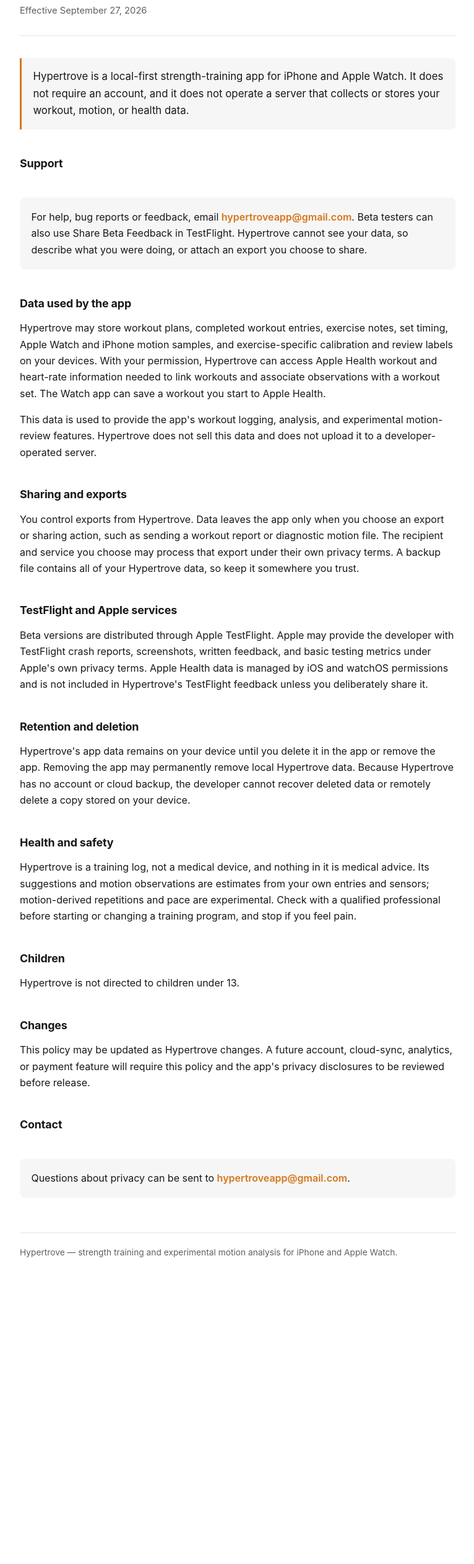
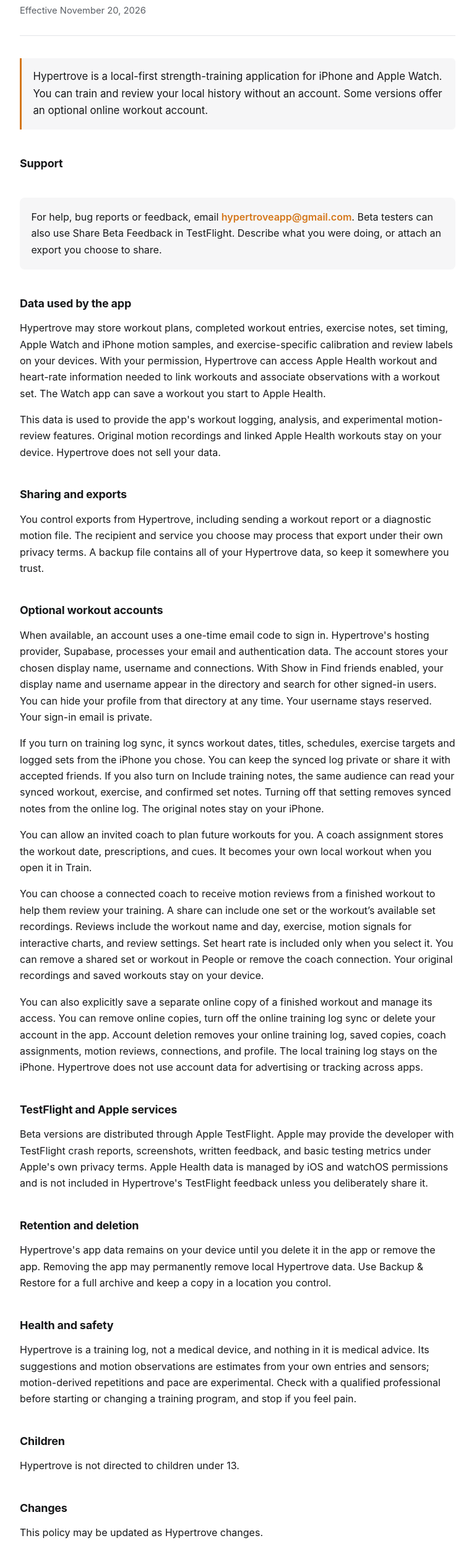
Before and after one commit to williamtmurray/hypertrove-privacy, a plain HTML site: page index.html in a window 1280 px wide. Shown: the part 126-2650 px from the top of the page at 62% size, without its empty margins (256-1022 px from the left). Before the commit the page ends 2239 px from the top, so only its background shows below. Drawn offline with Linux system fonts and the light colour scheme.

Commit message:
Describe optional Hypertrove accounts and coach sharing

```diff
--- a/index.html
+++ b/index.html
@@ -89,92 +89,63 @@
 <header>
   <p class="eyebrow">Hypertrove</p>
   <h1>Privacy Policy &amp; Support</h1>
-  <p class="effective">Effective September 27, 2026</p>
+  <p class="effective">Effective November 20, 2026</p>
 </header>
 
-<p class="lede">
-  Hypertrove is a local-first strength-training app for iPhone and Apple Watch.
-  It does not require an account, and it does not operate a server that collects
-  or stores your workout, motion, or health data.
-</p>
+<p class="lede">Hypertrove is a local-first strength-training application for iPhone and Apple Watch. You can train and review your local history without an account. Some versions offer an optional online workout account.</p>
 
 <h2 id="support">Support</h2>
+
 <div class="contact">
-  <p>
-    For help, bug reports or feedback, email
-    <a href="mailto:hypertroveapp@gmail.com">hypertroveapp@gmail.com</a>.
-    Beta testers can also use Share Beta Feedback in TestFlight. Hypertrove
-    cannot see your data, so describe what you were doing, or attach an export
-    you choose to share.
-  </p>
+  <p>For help, bug reports or feedback, email <a href="mailto:hypertroveapp@gmail.com">hypertroveapp@gmail.com</a>. Beta testers can also use Share Beta Feedback in TestFlight. Describe what you were doing, or attach an export you choose to share.</p>
 </div>
 
 <h2>Data used by the app</h2>
-<p>
-  Hypertrove may store workout plans, completed workout entries, exercise notes,
-  set timing, Apple Watch and iPhone motion samples, and exercise-specific calibration and
-  review labels on your devices. With your permission, Hypertrove can access
-  Apple Health workout and heart-rate information needed to link workouts and
-  associate observations with a workout set. The Watch app can save a workout you
-  start to Apple Health.
-</p>
-<p>
-  This data is used to provide the app's workout logging, analysis, and
-  experimental motion-review features. Hypertrove does not sell this data and
-  does not upload it to a developer-operated server.
-</p>
+
+<p>Hypertrove may store workout plans, completed workout entries, exercise notes, set timing, Apple Watch and iPhone motion samples, and exercise-specific calibration and review labels on your devices. With your permission, Hypertrove can access Apple Health workout and heart-rate information needed to link workouts and associate observations with a workout set. The Watch app can save a workout you start to Apple Health.</p>
+
+<p>This data is used to provide the app&#x27;s workout logging, analysis, and experimental motion-review features. Original motion recordings and linked Apple Health workouts stay on your device. Hypertrove does not sell your data.</p>
 
 <h2>Sharing and exports</h2>
-<p>
-  You control exports from Hypertrove. Data leaves the app only when you choose
-  an export or sharing action, such as sending a workout report or diagnostic
-  motion file. The recipient and service you choose may process that export under
-  their own privacy terms. A backup file contains all of your Hypertrove data,
-  so keep it somewhere you trust.
-</p>
+
+<p>You control exports from Hypertrove, including sending a workout report or a diagnostic motion file. The recipient and service you choose may process that export under their own privacy terms. A backup file contains all of your Hypertrove data, so keep it somewhere you trust.</p>
+
+<h2>Optional workout accounts</h2>
+
+<p>When available, an account uses a one-time email code to sign in. Hypertrove&#x27;s hosting provider, Supabase, processes your email and authentication data. The account stores your chosen display name, username and connections. With Show in Find friends enabled, your display name and username appear in the directory and search for other signed-in users. You can hide your profile from that directory at any time. Your username stays reserved. Your sign-in email is private.</p>
+
+<p>If you turn on training log sync, it syncs workout dates, titles, schedules, exercise targets and logged sets from the iPhone you chose. You can keep the synced log private or share it with accepted friends. If you also turn on Include training notes, the same audience can read your synced workout, exercise, and confirmed set notes. Turning off that setting removes synced notes from the online log. The original notes stay on your iPhone.</p>
+
+<p>You can allow an invited coach to plan future workouts for you. A coach assignment stores the workout date, prescriptions, and cues. It becomes your own local workout when you open it in Train.</p>
+
+<p>You can choose a connected coach to receive motion reviews from a finished workout to help them review your training. A share can include one set or the workout’s available set recordings. Reviews include the workout name and day, exercise, motion signals for interactive charts, and review settings. Set heart rate is included only when you select it. You can remove a shared set or workout in People or remove the coach connection. Your original recordings and saved workouts stay on your device.</p>
+
+<p>You can also explicitly save a separate online copy of a finished workout and manage its access. You can remove online copies, turn off the online training log sync or delete your account in the app. Account deletion removes your online training log, saved copies, coach assignments, motion reviews, connections, and profile. The local training log stays on the iPhone. Hypertrove does not use account data for advertising or tracking across apps.</p>
 
 <h2>TestFlight and Apple services</h2>
-<p>
-  Beta versions are distributed through Apple TestFlight. Apple may provide the
-  developer with TestFlight crash reports, screenshots, written feedback, and
-  basic testing metrics under Apple's own privacy terms. Apple Health data is
-  managed by iOS and watchOS permissions and is not included in Hypertrove's
-  TestFlight feedback unless you deliberately share it.
-</p>
+
+<p>Beta versions are distributed through Apple TestFlight. Apple may provide the developer with TestFlight crash reports, screenshots, written feedback, and basic testing metrics under Apple&#x27;s own privacy terms. Apple Health data is managed by iOS and watchOS permissions and is not included in Hypertrove&#x27;s TestFlight feedback unless you deliberately share it.</p>
 
 <h2>Retention and deletion</h2>
-<p>
-  Hypertrove's app data remains on your device until you delete it in the app or
-  remove the app. Removing the app may permanently remove local Hypertrove data.
-  Because Hypertrove has no account or cloud backup, the developer cannot recover
-  deleted data or remotely delete a copy stored on your device.
-</p>
+
+<p>Hypertrove&#x27;s app data remains on your device until you delete it in the app or remove the app. Removing the app may permanently remove local Hypertrove data. Use Backup &amp; Restore for a full archive and keep a copy in a location you control.</p>
 
 <h2>Health and safety</h2>
-<p>
-  Hypertrove is a training log, not a medical device, and nothing in it is
-  medical advice. Its suggestions and motion observations are estimates from
-  your own entries and sensors; motion-derived repetitions and pace are
-  experimental. Check with a qualified professional before starting or changing
-  a training program, and stop if you feel pain.
-</p>
+
+<p>Hypertrove is a training log, not a medical device, and nothing in it is medical advice. Its suggestions and motion observations are estimates from your own entries and sensors; motion-derived repetitions and pace are experimental. Check with a qualified professional before starting or changing a training program, and stop if you feel pain.</p>
 
 <h2>Children</h2>
+
 <p>Hypertrove is not directed to children under 13.</p>
 
 <h2>Changes</h2>
-<p>
-  This policy may be updated as Hypertrove changes. A future account, cloud-sync,
-  analytics, or payment feature will require this policy and the app's privacy
-  disclosures to be reviewed before release.
-</p>
+
+<p>This policy may be updated as Hypertrove changes.</p>
 
 <h2>Contact</h2>
+
 <div class="contact">
-  <p>
-    Questions about privacy can be sent to
-    <a href="mailto:hypertroveapp@gmail.com">hypertroveapp@gmail.com</a>.
-  </p>
+  <p>Questions about privacy can be sent to: <a href="mailto:hypertroveapp@gmail.com">hypertroveapp@gmail.com</a></p>
 </div>
 
 <footer>
```
